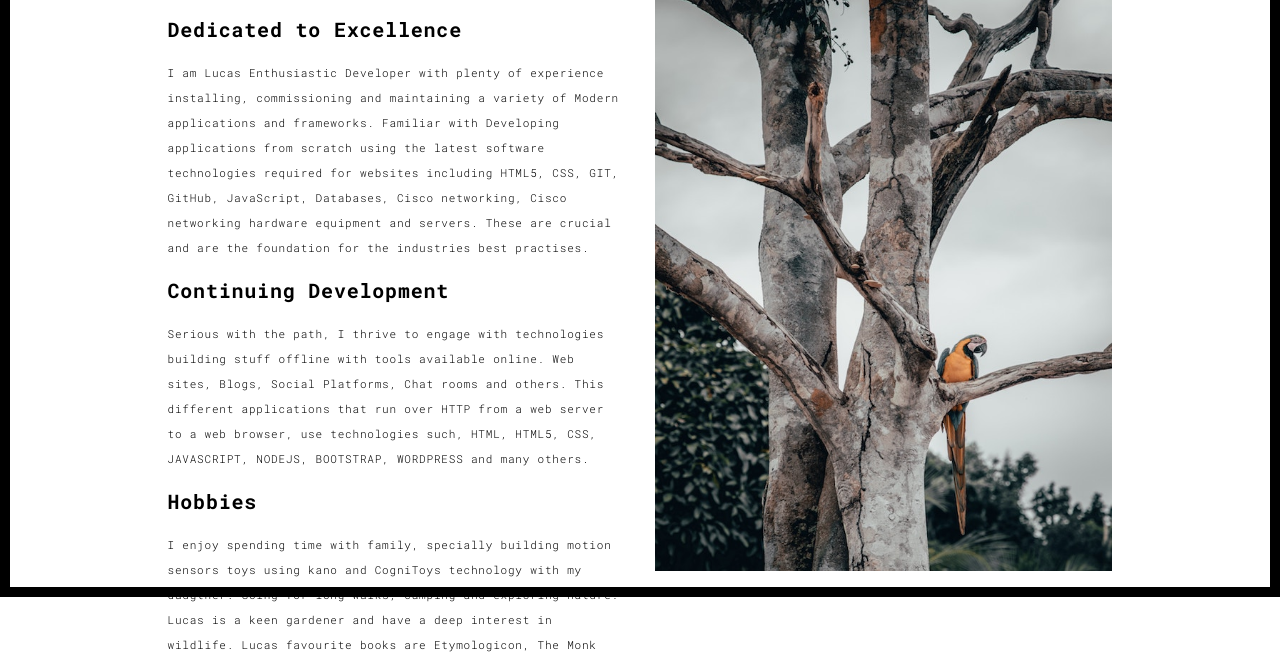
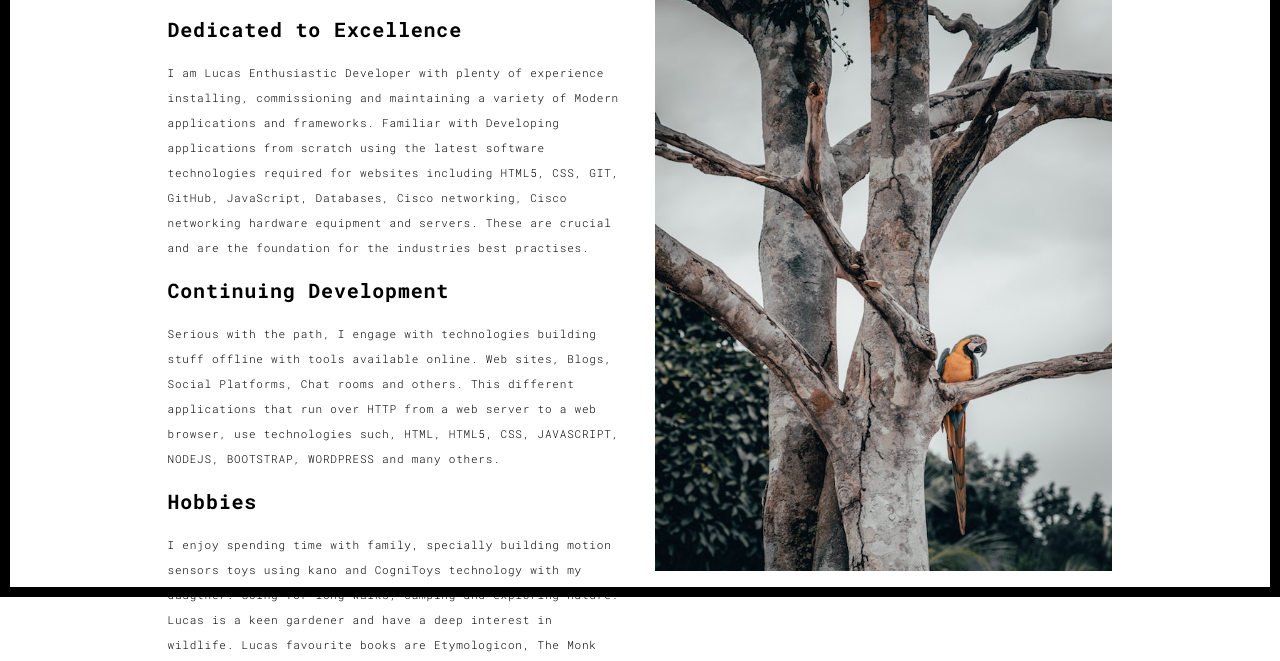
Before and after one commit to Laddergrowth/wealthporto, a Flask app: page /about.html in a window 1280 px wide. Shown: the part 203-864 px from the top of the page. Run offline with Flask 2, Linux system fonts and the light colour scheme; some libraries are stand-ins or nearby versions.

Commit message:
making sensr
updating

```diff
--- a/templates/about.html
+++ b/templates/about.html
@@ -76,7 +76,7 @@
 
 
                   <h3>Continuing Development </h3>
-                  <p> Serious with the path, I thrive to engage with technologies building stuff offline
+                  <p> Serious with the path, I engage with technologies building stuff offline
                     with tools available online. Web sites, Blogs, Social Platforms, Chat rooms and others.
                     This different applications that run over HTTP from a web server to a web browser,
                     use technologies such, HTML, HTML5, CSS, JAVASCRIPT, NODEJS,
```
